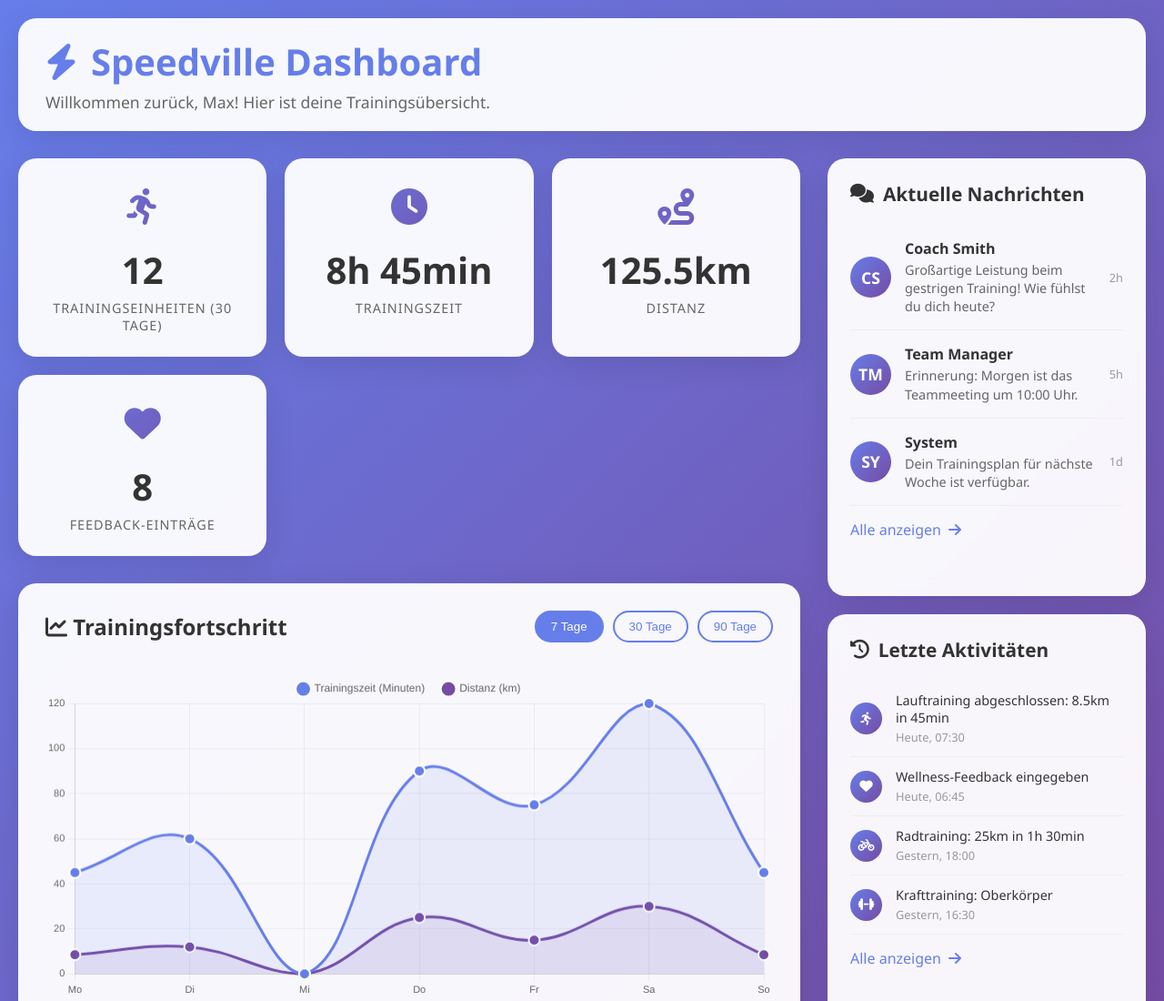
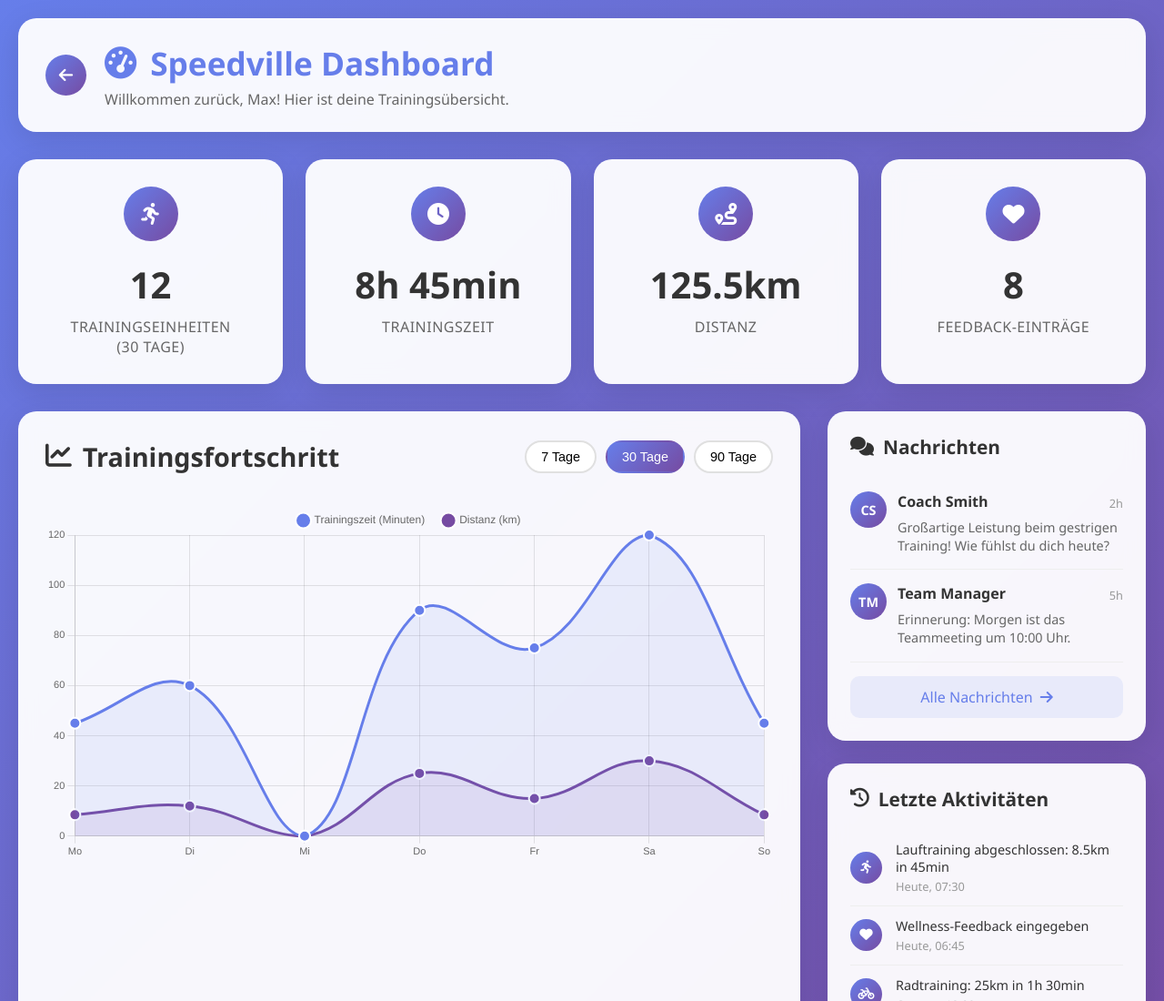
Before and after one commit to Velondev/speedville-dashboard, a website: page dashboard.html in a window 1280 px wide. Shown: the top 1100 px of the page at 91% size. Drawn offline with nearby package versions, Linux system fonts and the light colour scheme; animation ran at ten frames a second.

Commit message:
Add back button and fix chart height

```diff
--- a/dashboard.html
+++ b/dashboard.html
@@ -30,83 +30,117 @@
             background: rgba(255, 255, 255, 0.95);
             backdrop-filter: blur(10px);
             border-radius: 20px;
-            padding: 20px 30px;
+            padding: 25px 30px;
             margin-bottom: 30px;
             box-shadow: 0 8px 32px rgba(0, 0, 0, 0.1);
+            display: flex;
+            align-items: center;
+            justify-content: space-between;
+        }
+
+        .header-left {
+            display: flex;
+            align-items: center;
+            gap: 20px;
+        }
+
+        .back-btn {
+            background: linear-gradient(135deg, #667eea, #764ba2);
+            color: white;
+            border: none;
+            width: 45px;
+            height: 45px;
+            border-radius: 50%;
+            display: flex;
+            align-items: center;
+            justify-content: center;
+            cursor: pointer;
+            transition: transform 0.3s ease, box-shadow 0.3s ease;
+            text-decoration: none;
+            font-size: 1.1rem;
+        }
+
+        .back-btn:hover {
+            transform: translateY(-2px);
+            box-shadow: 0 8px 25px rgba(102, 126, 234, 0.3);
+        }
+
+        .header-title {
+            display: flex;
+            flex-direction: column;
         }
 
         .header h1 {
             color: #667eea;
-            font-size: 2.5rem;
+            font-size: 2.2rem;
             font-weight: 700;
             display: flex;
             align-items: center;
             gap: 15px;
+            margin-bottom: 5px;
         }
 
-        .header .subtitle {
+        .header p {
             color: #666;
-            font-size: 1.1rem;
-            margin-top: 5px;
+            font-size: 1rem;
         }
 
-        .dashboard-grid {
+        .kpi-grid {
             display: grid;
-            grid-template-columns: 1fr 350px;
-            gap: 30px;
+            grid-template-columns: repeat(auto-fit, minmax(280px, 1fr));
+            gap: 25px;
             margin-bottom: 30px;
-        }
-
-        .main-content {
-            display: grid;
-            gap: 30px;
-        }
-
-        .kpi-cards {
-            display: grid;
-            grid-template-columns: repeat(auto-fit, minmax(250px, 1fr));
-            gap: 20px;
         }
 
         .kpi-card {
             background: rgba(255, 255, 255, 0.95);
             backdrop-filter: blur(10px);
             border-radius: 20px;
-            padding: 25px;
+            padding: 30px;
+            box-shadow: 0 8px 32px rgba(0, 0, 0, 0.1);
             text-align: center;
-            box-shadow: 0 8px 32px rgba(0, 0, 0, 0.1);
-            transition: transform 0.3s ease, box-shadow 0.3s ease;
+            transition: transform 0.3s ease;
         }
 
         .kpi-card:hover {
             transform: translateY(-5px);
-            box-shadow: 0 12px 40px rgba(0, 0, 0, 0.15);
         }
 
-        .kpi-card .icon {
-            font-size: 2.5rem;
-            margin-bottom: 15px;
+        .kpi-icon {
+            width: 60px;
+            height: 60px;
+            border-radius: 50%;
             background: linear-gradient(135deg, #667eea, #764ba2);
-            -webkit-background-clip: text;
-            -webkit-text-fill-color: transparent;
-            background-clip: text;
+            display: flex;
+            align-items: center;
+            justify-content: center;
+            color: white;
+            font-size: 1.5rem;
+            margin: 0 auto 20px;
         }
 
-        .kpi-card .value {
+        .kpi-value {
             font-size: 2.5rem;
             font-weight: 700;
             color: #333;
-            margin-bottom: 5px;
+            margin-bottom: 8px;
         }
 
-        .kpi-card .label {
+        .kpi-label {
             color: #666;
-            font-size: 0.9rem;
+            font-size: 1rem;
+            font-weight: 500;
             text-transform: uppercase;
-            letter-spacing: 1px;
+            letter-spacing: 0.5px;
         }
 
-        .chart-container {
+        .main-content {
+            display: grid;
+            grid-template-columns: 1fr 350px;
+            gap: 30px;
+        }
+
+        .chart-section {
             background: rgba(255, 255, 255, 0.95);
             backdrop-filter: blur(10px);
             border-radius: 20px;
@@ -116,42 +150,56 @@
 
         .chart-header {
             display: flex;
+            align-items: center;
             justify-content: space-between;
-            align-items: center;
             margin-bottom: 25px;
         }
 
-        .chart-header h3 {
-            font-size: 1.5rem;
+        .chart-title {
+            font-size: 1.8rem;
+            font-weight: 700;
             color: #333;
-            font-weight: 600;
+            display: flex;
+            align-items: center;
+            gap: 12px;
         }
 
-        .time-filter {
+        .time-filters {
             display: flex;
             gap: 10px;
         }
 
-        .time-filter button {
+        .filter-btn {
             padding: 8px 16px;
-            border: 2px solid #667eea;
-            background: transparent;
-            color: #667eea;
-            border-radius: 25px;
+            border: 2px solid #e0e0e0;
+            background: white;
+            border-radius: 20px;
             cursor: pointer;
+            font-size: 0.9rem;
+            font-weight: 500;
             transition: all 0.3s ease;
-            font-weight: 500;
         }
 
-        .time-filter button.active,
-        .time-filter button:hover {
-            background: #667eea;
+        .filter-btn.active {
+            background: linear-gradient(135deg, #667eea, #764ba2);
             color: white;
+            border-color: transparent;
+        }
+
+        .filter-btn:hover {
+            border-color: #667eea;
+        }
+
+        .chart-container {
+            position: relative;
+            height: 400px;
+            width: 100%;
         }
 
         .sidebar {
-            display: grid;
-            gap: 20px;
+            display: flex;
+            flex-direction: column;
+            gap: 25px;
         }
 
         .sidebar-card {
@@ -165,6 +213,7 @@
         .sidebar-card h3 {
             color: #333;
             font-size: 1.3rem;
+            font-weight: 600;
             margin-bottom: 20px;
             display: flex;
             align-items: center;
@@ -173,8 +222,8 @@
 
         .message-item {
             display: flex;
-            align-items: center;
-            gap: 15px;
+            align-items: flex-start;
+            gap: 12px;
             padding: 15px 0;
             border-bottom: 1px solid #eee;
         }
@@ -183,9 +232,9 @@
             border-bottom: none;
         }
 
-        .avatar {
-            width: 45px;
-            height: 45px;
+        .message-avatar {
+            width: 40px;
+            height: 40px;
             border-radius: 50%;
             background: linear-gradient(135deg, #667eea, #764ba2);
             display: flex;
@@ -193,11 +242,20 @@
             justify-content: center;
             color: white;
             font-weight: 600;
-            font-size: 1.1rem;
+            font-size: 0.9rem;
+            flex-shrink: 0;
         }
 
         .message-content {
             flex: 1;
+            min-width: 0;
+        }
+
+        .message-header {
+            display: flex;
+            justify-content: space-between;
+            align-items: center;
+            margin-bottom: 5px;
         }
 
         .message-sender {
@@ -257,27 +315,32 @@
         }
 
         .view-all-btn {
-            display: inline-flex;
+            display: flex;
             align-items: center;
+            justify-content: center;
             gap: 8px;
+            margin-top: 15px;
+            padding: 12px;
+            background: rgba(102, 126, 234, 0.1);
             color: #667eea;
             text-decoration: none;
+            border-radius: 10px;
             font-weight: 500;
-            margin-top: 15px;
-            transition: color 0.3s ease;
+            transition: background-color 0.3s ease;
         }
 
         .view-all-btn:hover {
-            color: #764ba2;
+            background: rgba(102, 126, 234, 0.2);
         }
 
         @media (max-width: 1024px) {
-            .dashboard-grid {
+            .main-content {
                 grid-template-columns: 1fr;
             }
 
-            .kpi-cards {
-                grid-template-columns: repeat(auto-fit, minmax(200px, 1fr));
+            .sidebar {
+                grid-template-columns: repeat(auto-fit, minmax(300px, 1fr));
+                display: grid;
             }
         }
 
@@ -286,18 +349,29 @@
                 padding: 15px;
             }
 
-            .header h1 {
-                font-size: 2rem;
+            .header {
+                padding: 20px;
             }
 
-            .kpi-cards {
-                grid-template-columns: repeat(2, 1fr);
+            .header h1 {
+                font-size: 1.8rem;
             }
 
-            .chart-header {
-                flex-direction: column;
+            .kpi-grid {
+                grid-template-columns: repeat(2, 1fr);
                 gap: 15px;
-                align-items: flex-start;
+            }
+
+            .kpi-card {
+                padding: 20px;
+            }
+
+            .chart-container {
+                height: 300px;
+            }
+
+            .time-filters {
+                flex-wrap: wrap;
             }
         }
     </style>
@@ -305,99 +379,105 @@
 <body>
     <div class="container">
         <div class="header">
+            <div class="header-left">
+                <a href="index.html" class="back-btn" title="Zurück zur Übersicht">
+                    <i class="fas fa-arrow-left"></i>
+                </a>
+                <div class="header-title">
                     <h1>
-                <i class="fas fa-bolt"></i>
+                        <i class="fas fa-tachometer-alt"></i>
                         Speedville Dashboard
                     </h1>
-            <div class="subtitle">Willkommen zurück, Max! Hier ist deine Trainingsübersicht.</div>
+                    <p>Willkommen zurück, Max! Hier ist deine Trainingsübersicht.</p>
                 </div>
-
-        <div class="dashboard-grid">
-            <div class="main-content">
-                <!-- KPI Cards -->
-                <div class="kpi-cards">
-                    <div class="kpi-card">
-                        <div class="icon">
-                            <i class="fas fa-running"></i>
-                        </div>
-                        <div class="value">12</div>
-                        <div class="label">Trainingseinheiten (30 Tage)</div>
-                    </div>
-                    <div class="kpi-card">
-                        <div class="icon">
-                            <i class="fas fa-clock"></i>
-                        </div>
-                        <div class="value">8h 45min</div>
-                        <div class="label">Trainingszeit</div>
-                    </div>
-                    <div class="kpi-card">
-                        <div class="icon">
-                            <i class="fas fa-route"></i>
-                        </div>
-                        <div class="value">125.5km</div>
-                        <div class="label">Distanz</div>
-                    </div>
-                    <div class="kpi-card">
-                        <div class="icon">
-                            <i class="fas fa-heart"></i>
-                        </div>
-                        <div class="value">8</div>
-                        <div class="label">Feedback-Einträge</div>
             </div>
         </div>
 
-                <!-- Training Progress Chart -->
-                <div class="chart-container">
-                    <div class="chart-header">
-                        <h3><i class="fas fa-chart-line"></i> Trainingsfortschritt</h3>
-                        <div class="time-filter">
-                            <button class="active">7 Tage</button>
-                            <button>30 Tage</button>
-                            <button>90 Tage</button>
+        <!-- KPI Cards -->
+        <div class="kpi-grid">
+            <div class="kpi-card">
+                <div class="kpi-icon">
+                    <i class="fas fa-running"></i>
                 </div>
+                <div class="kpi-value">12</div>
+                <div class="kpi-label">Trainingseinheiten<br>(30 Tage)</div>
             </div>
-                    <canvas id="progressChart" width="400" height="200"></canvas>
+            <div class="kpi-card">
+                <div class="kpi-icon">
+                    <i class="fas fa-clock"></i>
+                </div>
+                <div class="kpi-value">8h 45min</div>
+                <div class="kpi-label">Trainingszeit</div>
+            </div>
+            <div class="kpi-card">
+                <div class="kpi-icon">
+                    <i class="fas fa-route"></i>
+                </div>
+                <div class="kpi-value">125.5km</div>
+                <div class="kpi-label">Distanz</div>
+            </div>
+            <div class="kpi-card">
+                <div class="kpi-icon">
+                    <i class="fas fa-heart"></i>
+                </div>
+                <div class="kpi-value">8</div>
+                <div class="kpi-label">Feedback-Einträge</div>
             </div>
         </div>
 
+        <!-- Main Content -->
+        <div class="main-content">
+            <!-- Chart Section -->
+            <div class="chart-section">
+                <div class="chart-header">
+                    <h2 class="chart-title">
+                        <i class="fas fa-chart-line"></i>
+                        Trainingsfortschritt
+                    </h2>
+                    <div class="time-filters">
+                        <button class="filter-btn" data-period="7">7 Tage</button>
+                        <button class="filter-btn active" data-period="30">30 Tage</button>
+                        <button class="filter-btn" data-period="90">90 Tage</button>
+                    </div>
+                </div>
+                <div class="chart-container">
+                    <canvas id="progressChart"></canvas>
+                </div>
+            </div>
+
+            <!-- Sidebar -->
             <div class="sidebar">
-                <!-- Recent Messages -->
                 <div class="sidebar-card">
                     <h3>
                         <i class="fas fa-comments"></i>
-                        Aktuelle Nachrichten
+                        Nachrichten
                     </h3>
                     <div class="message-item">
-                        <div class="avatar">CS</div>
+                        <div class="message-avatar">CS</div>
                         <div class="message-content">
+                            <div class="message-header">
                                 <div class="message-sender">Coach Smith</div>
+                                <div class="message-time">2h</div>
+                            </div>
                             <div class="message-text">Großartige Leistung beim gestrigen Training! Wie fühlst du dich heute?</div>
                         </div>
-                        <div class="message-time">2h</div>
                     </div>
                     <div class="message-item">
-                        <div class="avatar">TM</div>
+                        <div class="message-avatar">TM</div>
                         <div class="message-content">
+                            <div class="message-header">
                                 <div class="message-sender">Team Manager</div>
+                                <div class="message-time">5h</div>
+                            </div>
                             <div class="message-text">Erinnerung: Morgen ist das Teammeeting um 10:00 Uhr.</div>
                         </div>
-                        <div class="message-time">5h</div>
                     </div>
-                    <div class="message-item">
-                        <div class="avatar">SY</div>
-                        <div class="message-content">
-                            <div class="message-sender">System</div>
-                            <div class="message-text">Dein Trainingsplan für nächste Woche ist verfügbar.</div>
-                        </div>
-                        <div class="message-time">1d</div>
-                    </div>
-                    <a href="#" class="view-all-btn">
-                        <span>Alle anzeigen</span>
+                    <a href="communication.html" class="view-all-btn">
+                        <span>Alle Nachrichten</span>
                         <i class="fas fa-arrow-right"></i>
                     </a>
                 </div>
 
-                <!-- Recent Activities -->
                 <div class="sidebar-card">
                     <h3>
                         <i class="fas fa-history"></i>
@@ -439,7 +519,7 @@
                             <div class="activity-time">Gestern, 16:30</div>
                         </div>
                     </div>
-                    <a href="#" class="view-all-btn">
+                    <a href="training.html" class="view-all-btn">
                         <span>Alle anzeigen</span>
                         <i class="fas fa-arrow-right"></i>
                     </a>
@@ -501,7 +581,7 @@
                     y: {
                         beginAtZero: true,
                         grid: {
-                            color: 'rgba(0, 0, 0, 0.05)'
+                            color: 'rgba(0, 0, 0, 0.1)'
                         },
                         ticks: {
                             font: {
@@ -511,7 +591,7 @@
                     },
                     x: {
                         grid: {
-                            color: 'rgba(0, 0, 0, 0.05)'
+                            color: 'rgba(0, 0, 0, 0.1)'
                         },
                         ticks: {
                             font: {
@@ -520,34 +600,33 @@
                         }
                     }
                 },
-                elements: {
-                    point: {
-                        hoverRadius: 8
-                    }
+                interaction: {
+                    intersect: false,
+                    mode: 'index'
                 }
             }
         });
 
         // Time filter functionality
-        document.querySelectorAll('.time-filter button').forEach(button => {
-            button.addEventListener('click', function() {
-                document.querySelectorAll('.time-filter button').forEach(b => b.classList.remove('active'));
+        document.querySelectorAll('.filter-btn').forEach(btn => {
+            btn.addEventListener('click', function() {
+                document.querySelectorAll('.filter-btn').forEach(b => b.classList.remove('active'));
                 this.classList.add('active');
 
-                // Update chart data based on selection
-                const period = this.textContent;
-                if (period === '7 Tage') {
+                const period = this.dataset.period;
+                // Update chart data based on period
+                if (period === '7') {
                     progressChart.data.labels = ['Mo', 'Di', 'Mi', 'Do', 'Fr', 'Sa', 'So'];
                     progressChart.data.datasets[0].data = [45, 60, 0, 90, 75, 120, 45];
                     progressChart.data.datasets[1].data = [8.5, 12, 0, 25, 15, 30, 8.5];
-                } else if (period === '30 Tage') {
+                } else if (period === '30') {
                     progressChart.data.labels = ['Woche 1', 'Woche 2', 'Woche 3', 'Woche 4'];
-                    progressChart.data.datasets[0].data = [300, 420, 380, 450];
-                    progressChart.data.datasets[1].data = [65, 85, 75, 95];
-                } else {
+                    progressChart.data.datasets[0].data = [280, 320, 290, 350];
+                    progressChart.data.datasets[1].data = [65, 78, 72, 85];
+                } else if (period === '90') {
                     progressChart.data.labels = ['Monat 1', 'Monat 2', 'Monat 3'];
-                    progressChart.data.datasets[0].data = [1200, 1350, 1500];
-                    progressChart.data.datasets[1].data = [250, 280, 320];
+                    progressChart.data.datasets[0].data = [1200, 1350, 1280];
+                    progressChart.data.datasets[1].data = [280, 310, 295];
                 }
                 progressChart.update();
             });
```
Lines whose indentation alone changed are shown as unchanged.
